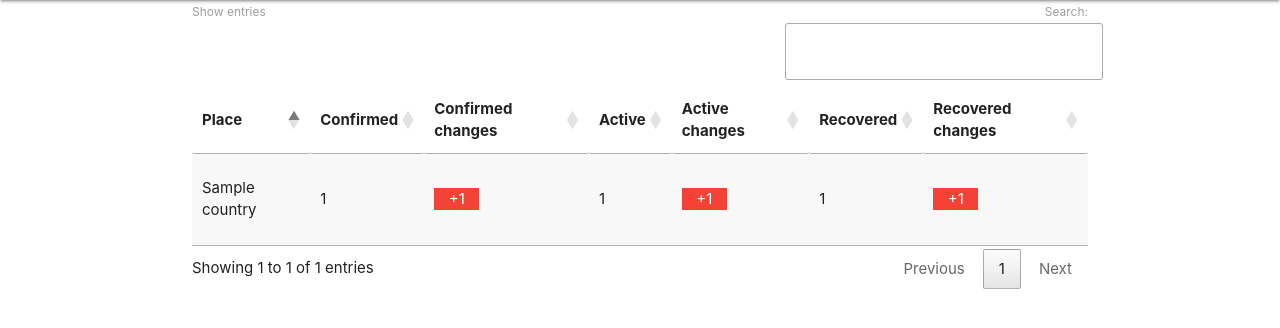
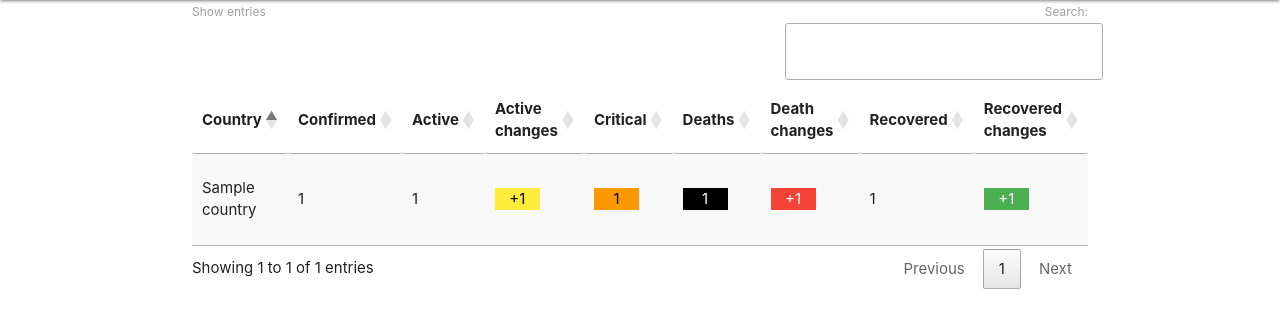
Before and after one commit to bromazepam/corona_tracker, a Spring app: template src/main/resources/templates/mainTemplate.html in a window 1280 px wide. Shown: the part 64-392 px from the top of the page. Run offline with Thymeleaf, Linux system fonts and the light colour scheme; the template is opened without the code that fills it: most values are stand-ins (such as "Sample title", 1, 10 or a date in 2020); data that the repository does not hold is empty; some libraries are stand-ins or nearby versions.

Commit message:
refactoring

```diff
--- a/src/main/java/com/corona/tracker/controller/MainController.java
+++ b/src/main/java/com/corona/tracker/controller/MainController.java
@@ -20,8 +20,12 @@ public class MainController {
 
     @GetMapping("/")
     public String root2(Model model) {
-        List<Corona> allStats = coronaService.getAllStats();
+        List<Corona> allStats = coronaService.getCountryCoronaStats();
+        int totalReportedCases = allStats.stream().mapToInt(Corona::getTotalNumOfCases).sum();
+        int totalNewCases = allStats.stream().mapToInt(Corona::getNumOfNewCases).sum();
         model.addAttribute("coronaData", allStats);
+        model.addAttribute("totalReportedCases", totalReportedCases);
+        model.addAttribute("totalNewCases", totalNewCases);
         return "mainTemplate";
     }
 }
--- a/src/main/java/com/corona/tracker/service/CoronaService.java
+++ b/src/main/java/com/corona/tracker/service/CoronaService.java
@@ -14,7 +14,7 @@ public interface CoronaService {
 
     List<Corona> findByLastUpdate(LocalDate minusDays);
 
-    List<Corona> getAllStats();
+    List<Corona> getCountryCoronaStats();
 
     List<Corona> findAll();
 }
--- a/src/main/resources/templates/mainTemplate.html
+++ b/src/main/resources/templates/mainTemplate.html
@@ -2,8 +2,9 @@
 <html lang="en" xmlns:th="http://www.w3.org/1999/xhtml">
 <head>
     <meta charset="UTF-8">
-    <title>Corona Tracker</title>
-
+    <title>Corona Tracker Application</title>
+    <link rel="shortcut icon" type="image/ico" href="corona.png" >
+    <meta name="viewport" content="width=device-width, initial-scale=1">
     <link rel="stylesheet" href="https://cdnjs.cloudflare.com/ajax/libs/materialize/1.0.0/css/materialize.min.css">
     <link rel="stylesheet" href="https://cdn.datatables.net/1.10.21/css/jquery.dataTables.min.css">
 
@@ -19,11 +20,13 @@
     <table id="corona-table" class="striped">
         <thead>
         <tr>
-            <th>Place</th>
+            <th>Country</th>
             <th>Confirmed</th>
-            <th>Confirmed changes</th>
             <th>Active</th>
             <th>Active changes</th>
+            <th>Critical</th>
+            <th>Deaths</th>
+            <th>Death changes</th>
             <th>Recovered</th>
             <th>Recovered changes</th>
         </tr>
@@ -32,28 +35,31 @@
         <tr th:each="corona : ${coronaData}">
             <td><p th:text="${corona.country}"></p></td>
             <td th:text="${corona.totalNumOfCases}"></td>
-
+            <td th:text="${corona.numOfActiveCases}"></td>
             <td>
                 <span th:if="${corona.numOfNewCases > 0 }" th:text="${'+' + corona.numOfNewCases}"
-                      class="badge red white-text"></span>
+                      class="badge yellow black-text"></span>
                 <span th:if="${corona.numOfNewCases == 0 }" th:text="${corona.numOfNewCases}"
                       class="badge grey black-text"></span>
                 <span th:if="${corona.numOfNewCases < 0 }" th:text="${corona.numOfNewCases}"
                       class="badge teal white-text"></span>
             </td>
-            <td th:text="${corona.numOfActiveCases}"></td>
             <td>
-                <span th:if="${corona.numOfCriticalCases > 0 }" th:text="${'+' + corona.numOfCriticalCases}"
+                <span th:text="${corona.numOfCriticalCases}" class="badge orange black-text"></span>
+            </td>
+            <td><span th:text="${corona.totalNumOfDeaths}" class="badge black white-text"></span></td>
+            <td>
+                <span th:if="${corona.numOfNewDeaths > 0 }" th:text="${'+' + corona.numOfNewDeaths}"
                       class="badge red white-text"></span>
-                <span th:if="${corona.numOfCriticalCases == 0 }" th:text="${corona.numOfCriticalCases}"
+                <span th:if="${corona.numOfNewDeaths == 0 }" th:text="${corona.numOfNewDeaths}"
                       class="badge grey black-text"></span>
-                <span th:if="${corona.numOfCriticalCases < 0 }" th:text="${corona.numOfCriticalCases}"
+                <span th:if="${corona.numOfNewDeaths < 0 }" th:text="${corona.numOfNewDeaths}"
                       class="badge teal white-text"></span>
             </td>
             <td th:text="${corona.totalNumOfRecovered}"></td>
             <td>
                 <span th:if="${corona.numOfNewlyRecovered > 0 }" th:text="${'+' + corona.numOfNewlyRecovered}"
-                      class="badge red white-text"></span>
+                      class="badge green white-text"></span>
                 <span th:if="${corona.numOfNewlyRecovered == 0 }" th:text="${corona.numOfNewlyRecovered}"
                       class="badge grey black-text"></span>
                 <span th:if="${corona.numOfNewlyRecovered < 0 }" th:text="${corona.numOfNewlyRecovered}"
```
